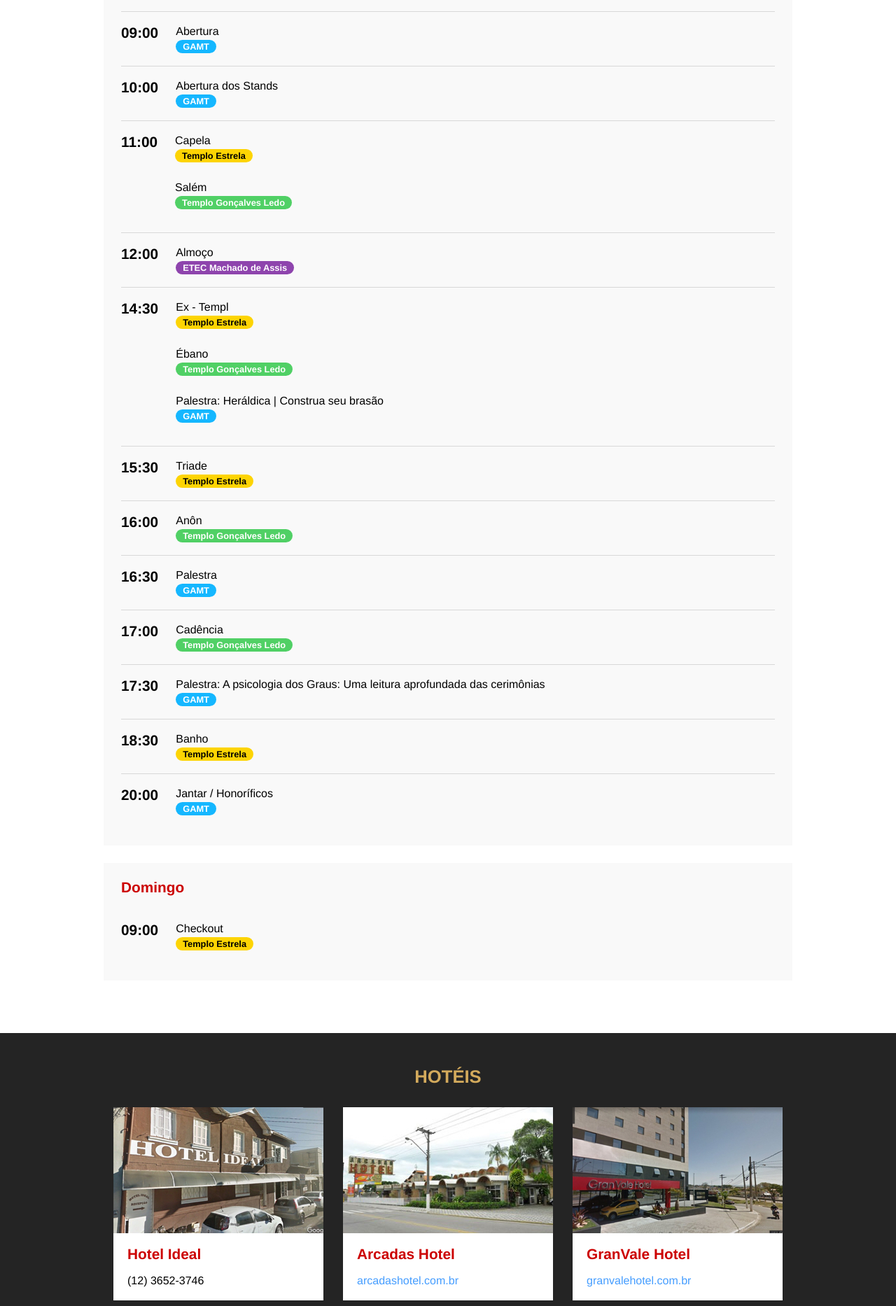
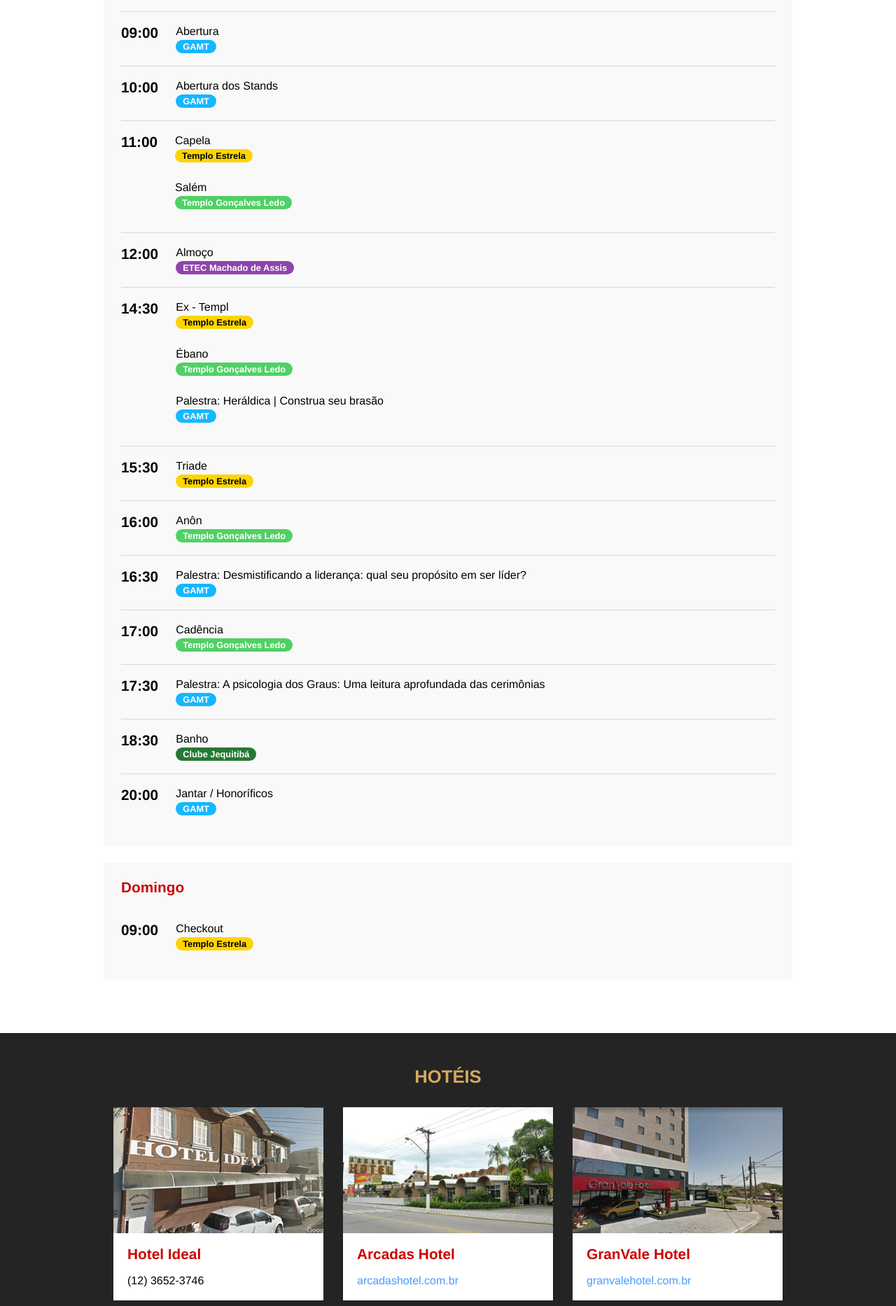
Before and after one commit to silviorodrigues/epoc19, a Jekyll site: the page built from index.md, in a window 1280 px wide. Shown: the part 1425-3291 px from the top of the page at 70% size. Built offline with Jekyll 4.4.1, drawn with Linux system fonts in a browser that asks for light colours.

Commit message:
Updates schedule

```diff
--- a/_data/schedule.json
+++ b/_data/schedule.json
@@ -31,10 +31,10 @@
         ]
       },
       { "hour": "16:00", "events": [{"name": "Anôn", "place": "goncalves"}] },
-      { "hour": "16:30", "events": [{"name": "Palestra", "place": "gamt"}] },
+      { "hour": "16:30", "events": [{"name": "Palestra: Desmistificando a liderança: qual seu propósito em ser líder?", "place": "gamt"}] },
       { "hour": "17:00", "events": [{"name": "Cadência", "place": "goncalves"}] },
       { "hour": "17:30", "events": [{"name": "Palestra: A psicologia dos Graus: Uma leitura aprofundada das cerimônias", "place": "gamt"}] },
-      { "hour": "18:30", "events": [{"name": "Banho", "place": "estrela"}] },
+      { "hour": "18:30", "events": [{"name": "Banho", "place": "jequitiba"}] },
       { "hour": "20:00", "events": [{"name": "Jantar / Honoríficos", "place": "gamt"}] }
     ]
   },
--- a/_layouts/default.html
+++ b/_layouts/default.html
@@ -44,6 +44,8 @@
                         Templo Gonçalves Ledo
                       {% elsif event.place == "etec" %}
                         ETEC Machado de Assis
+                      {% elsif event.place == "jequitiba" %}
+                        Clube Jequitibá
                       {% elsif event.place == "gamt" %}
                         GAMT
                       {% endif %}
--- a/_sass/layout/schedule.sass
+++ b/_sass/layout/schedule.sass
@@ -60,3 +60,7 @@
   &.etec
     background-color: $badge-purple
     color: $white
+
+  &.jequitiba
+    background-color: $badge-green-dark
+    color: $white
--- a/_sass/variables.sass
+++ b/_sass/variables.sass
@@ -10,3 +10,4 @@ $badge-yellow: #FDD403
 $badge-green: #50D065
 $badge-blue: #15B7FF
 $badge-purple: #8E44AD
+$badge-green-dark: #287935
```
